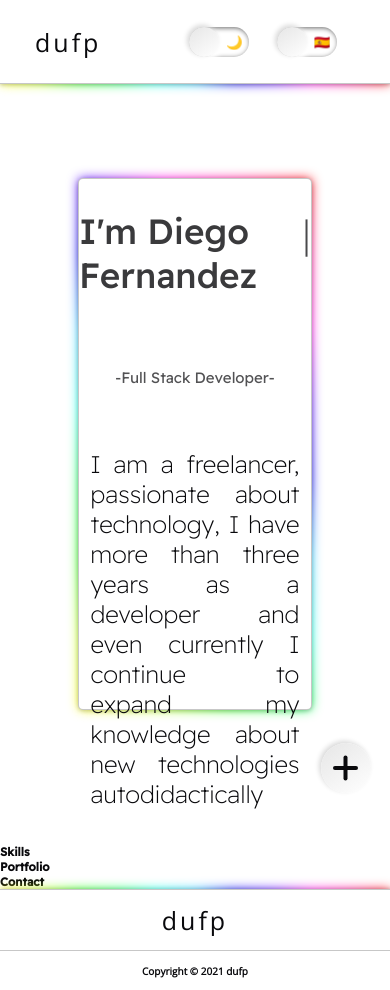
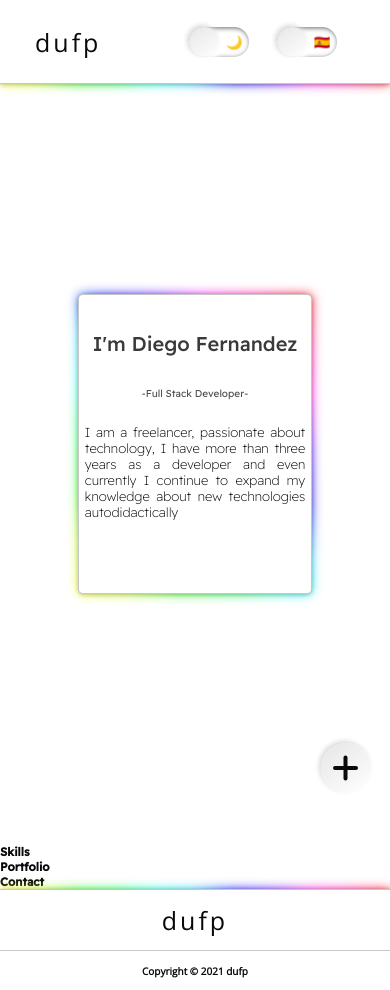
Before and after one commit to diegoufp/portfolio, a React (Create React App) app: page /#/ in a window 390 px wide. Built offline with nearby package versions, Linux system fonts and the light colour scheme.

Commit message:
Se termina de ajustar el resposive de la page AboutMe

```diff
--- a/src/css/AboutMe.css
+++ b/src/css/AboutMe.css
@@ -23,6 +23,8 @@
     display: flex;
     position: relative;
     height: 70%;
+    max-height: 300px;
+    max-width: 600px;
     width: 60%;
     flex-direction: column;
     justify-content: space-between;
@@ -55,18 +57,21 @@
 
 .main__aboutme-information h1{
     display:flex;
-    font-size: 3.5rem;
+    font-size: 4rem;
     font-weight: 500;
     opacity: .8;
+    justify-content: center;
+    align-items: center;
     width: 100%;
-    height:20%
+    height:15%;
+    text-align: center;
 }
 
 .main__aboutme-information h3{
     width: 90%;
     text-align: justify;
-    height: 50%;
-    font-size: 2.4rem;
+    height: 60%;
+    font-size: 2rem;
     font-weight: 300;
 }
 
@@ -75,23 +80,29 @@
     opacity: .7;
 }
 
-@keyframes parpadeo {
-    0% { opacity: 1.0; }
-    25% { opacity: 0.0; }
-    50% { opacity: 0.0; }
-    75% { opacity: 0.0; }
-    100% { opacity: 1.0; }
+@media (max-width: 800px){
+    .main__aboutme-information h1{
+        font-size: 2.8rem;
+    }
+
+    .main__aboutme-information h3{
+        font-size: 1.5rem;
+        width: 95%;
+    }
+
+    .main__aboutme-information p{
+        font-size: 1.3rem;
+    }
 }
+@media (max-width: 450px){
+    .main__aboutme-information h1{
+        font-size: 2rem;
+    }
+    .main__aboutme-information h3{
+        font-size: 1.3rem;
+    }
 
-.main__aboutme-information span{
-    font-size: 4rem;
-    font-weight: 300;
-    animation-name: parpadeo;
-    animation-duration: 1.1s;
-    animation-timing-function: linear;
-    animation-iteration-count: infinite;
+    .main__aboutme-information p{
+        font-size: 1rem;
+    }
 }
-
-@media (max-width: 800px){}
-
-@media (max-width: 450px){}
--- a/src/pages/AboutMe.js
+++ b/src/pages/AboutMe.js
@@ -10,7 +10,7 @@ const AboutMe = () => {
     return (
         <div className="main__aboutme">
             <div className={`main__aboutme-information ${theme}`}>
-                <h1>{texts.name}<span>|</span></h1>
+                <h1>{texts.name}</h1>
                 <p>-{texts.stand}-</p>
                 <h3>{texts.presentation}</h3>
             </div>
```
Also changed, not shown: 3 other files (tests, documents, lock files or other folders).
